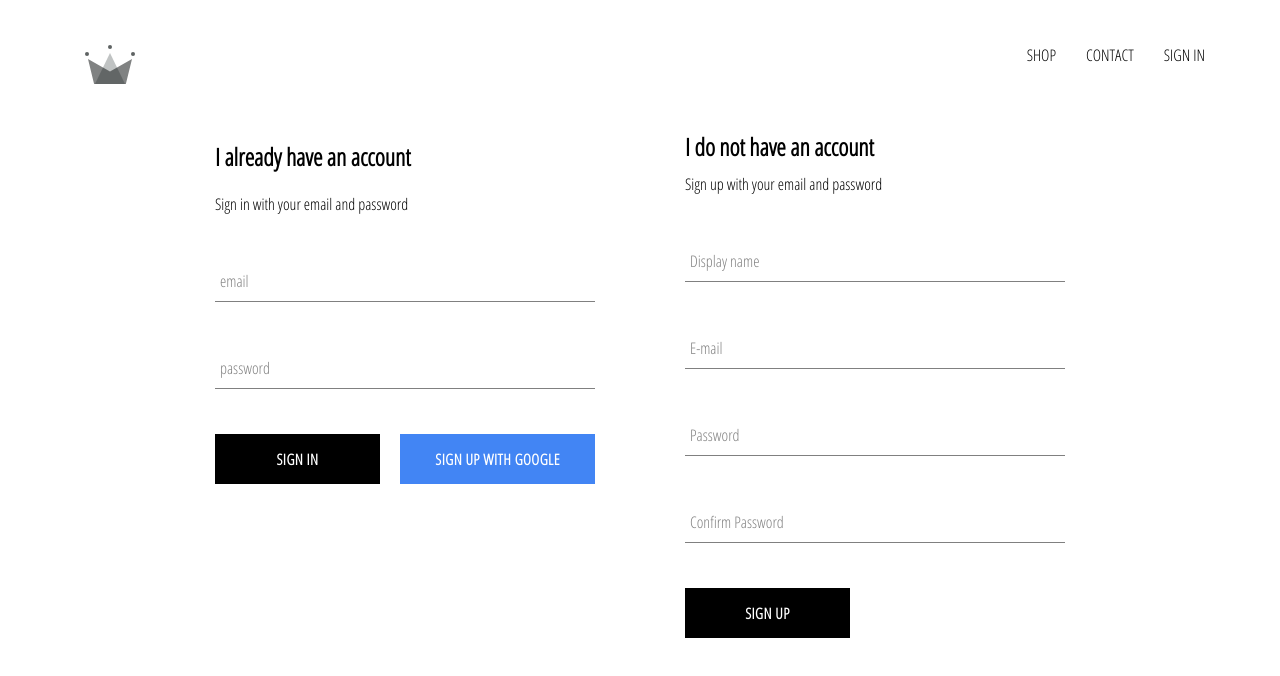
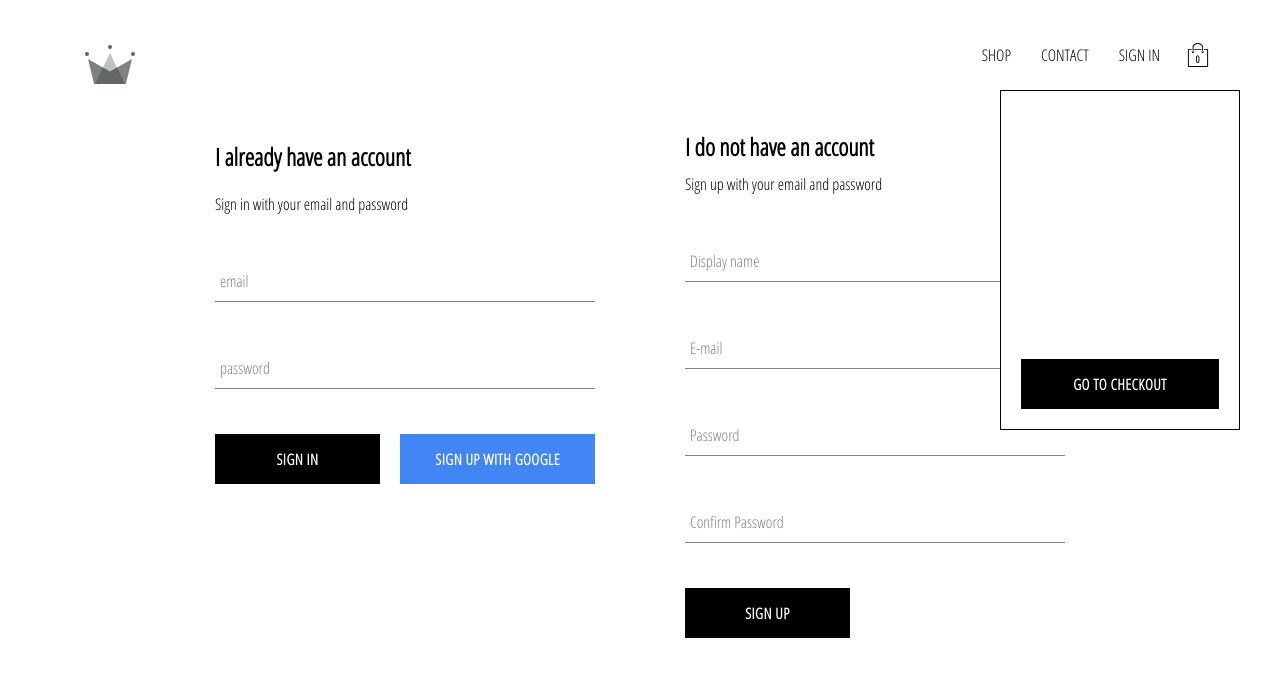
Before and after one commit to denisgorev/crwn-clothing, a React (Create React App) app: page /signin in a window 1280 px wide. Shown: the top 676 px of the page. Built offline with nearby package versions, Linux system fonts and the light colour scheme; no server answers.

Commit message:
shopping card not finished

```diff
--- /dev/null
+++ b/src/components/cart-dropdown/cart-dropdown.component.jsx
@@ -0,0 +1,14 @@
+import React from "react";
+
+import CustomButton from "../button/custom-button.component";
+
+import "./cart-dropdown.styles.scss";
+
+const CartDropdown = () => (
+	<div className='cart-dropdown'>
+		<div className='cart-items' />
+		<CustomButton>GO TO CHECKOUT</CustomButton>
+	</div>
+);
+
+export default CartDropdown;
--- /dev/null
+++ b/src/components/cart-dropdown/cart-dropdown.styles.scss
@@ -0,0 +1,24 @@
+.cart-dropdown {
+    position: absolute;
+    width: 240px;
+    height: 340px;
+    display: flex;
+    flex-direction: column;
+    padding: 20px;
+    border: 1px solid black;
+    background-color: white;
+    top: 90px;
+    right: 40px;
+    z-index: 5;
+
+    .cart-items {
+      height: 240px;
+      display: flex;
+      flex-direction: column;
+      overflow: scroll;
+    }
+
+    button {
+      margin-top: auto;
+    }
+  }
--- /dev/null
+++ b/src/components/cart-icon/cart-icon.component.jsx
@@ -0,0 +1,13 @@
+import React from "react";
+
+import { ReactComponent as ShoppingItem } from "../../assets/shopping-bag.svg";
+
+import "./cart-icon.style.scss";
+
+const CartItem = () => (
+	<div className='cart-icon'>
+		<ShoppingItem className='shopping-icon'/>
+		<span className='item-count'>0</span>
+	</div>
+);
+export default CartItem;
--- /dev/null
+++ b/src/components/cart-icon/cart-icon.style.scss
@@ -0,0 +1,21 @@
+.cart-icon {
+    width: 45px;
+    height: 45px;
+    position: relative;
+    display: flex;
+    align-items: center;
+    justify-content: center;
+    cursor: pointer;
+
+    .shopping-icon {
+      width: 24px;
+      height: 24px;
+    }
+
+    .item-count {
+      position: absolute;
+      font-size: 10px;
+      font-weight: bold;
+      bottom: 12px;
+    }
+  }
--- a/src/components/header/header.component.jsx
+++ b/src/components/header/header.component.jsx
@@ -1,4 +1,8 @@
 import React from "react";
+
+import CartIcon from '../cart-icon/cart-icon.component'
+
+import CartDropdown from '../cart-dropdown/cart-dropdown.component'
 
 import { connect } from "react-redux";
 
@@ -34,7 +38,10 @@
 						SIGN IN
 					</Link>
 				)}
+                <CartIcon />
+
 			</div>
+            <CartDropdown />
 		</div>
 	);
 };
--- a/src/redux/user/user.reducer.js
+++ b/src/redux/user/user.reducer.js
@@ -1,22 +1,20 @@
-import {UserActionTypes} from './user.types'
-
+import { UserActionTypes } from "./user.types";
 
 const INITIAL_STATE = {
 	currentUser: null,
-}
-
+};
 
 const userReducer = (state = INITIAL_STATE, action) => {
-    switch(action.type) {
+	switch (action.type) {
 		case UserActionTypes.SET_CURRENT_USER:
 			return {
 				...state,
-            currentUser: action.payload
-        }
+				currentUser: action.payload,
+			};
 
 		default:
 			return state;
 	}
-}
+};
 
 export default userReducer;
```
Also changed, not shown: src/redux/cart/cart.reducer.js (added, +15 -0 lines), src/assets/shopping-bag.svg (added), src/redux/cart/cart.actions.js (added), src/redux/cart/cart.types.js (added). Lines whose indentation alone changed are shown as unchanged.
